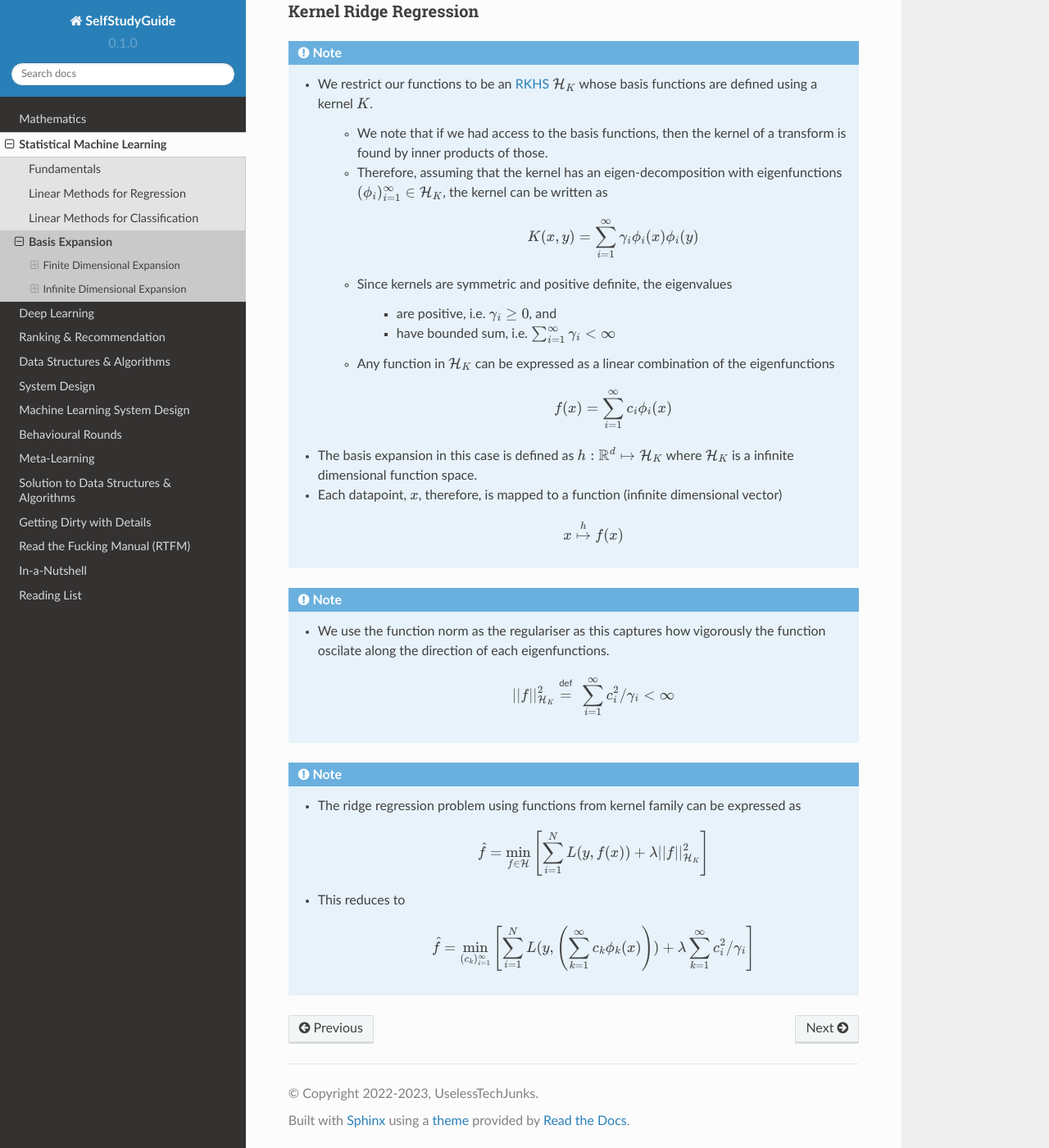
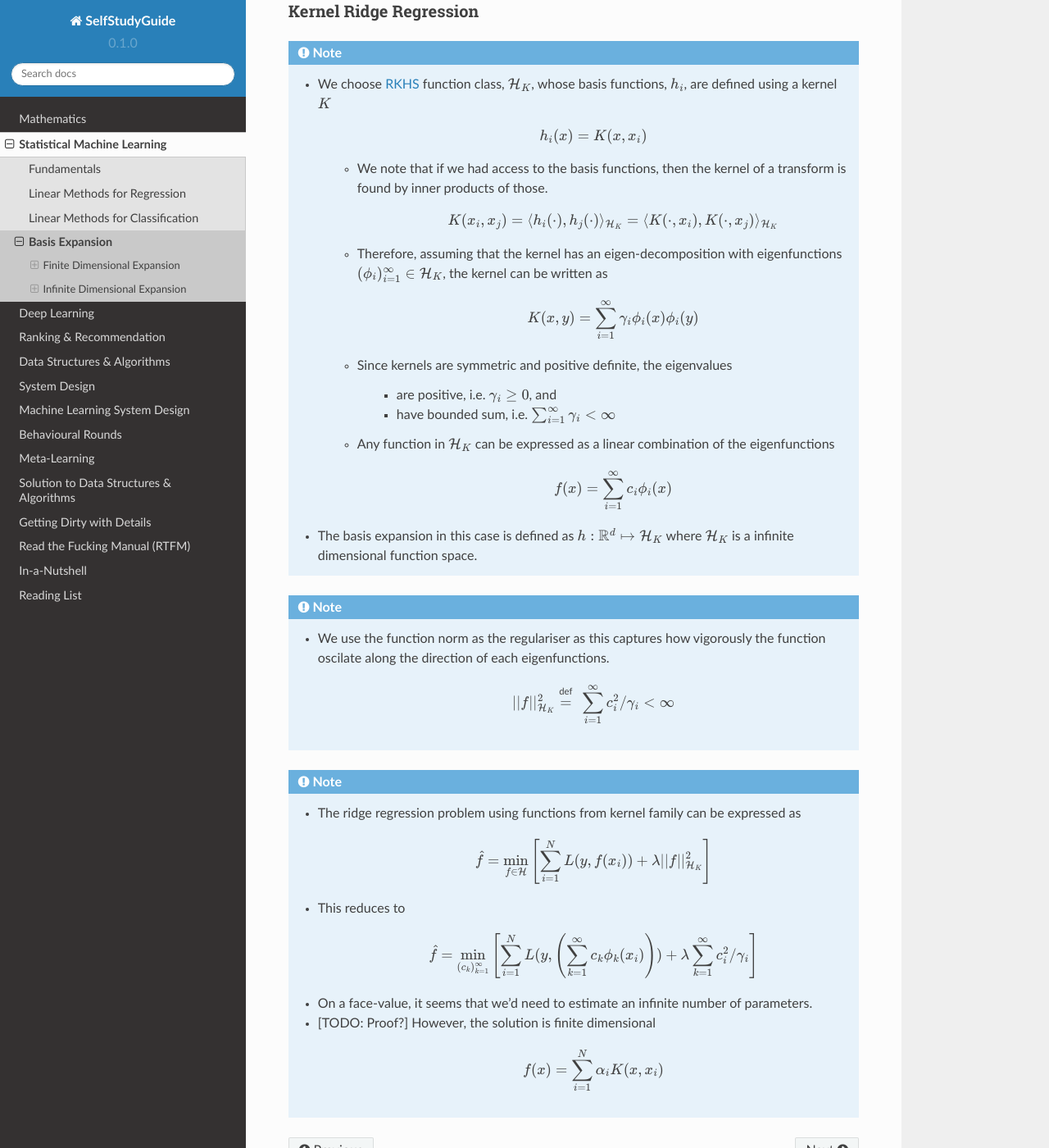
Before and after one commit to uselesstechjunks/leetcode, a Sphinx documentation site: the page built from docs/source/ml/basisexp.rst, in a window 1280 px wide and 1400 px high, scrolled down 5317 px. Shown: the whole window at 82% size. Built offline with Sphinx 7.4.7 and the Read the Docs theme 2.0.0, drawn with Linux system fonts in a browser that asks for light colours; some of the changed text lies outside the part shown.

Commit message:
Update basisexp.rst

```diff
--- a/docs/source/ml/basisexp.rst
+++ b/docs/source/ml/basisexp.rst
@@ -162,9 +162,13 @@ Infinite Dimensional Expansion
 Kernel Ridge Regression
 ==================================================================================
 .. note::
-	* We restrict our functions to be an `RKHS <https://en.wikipedia.org/wiki/Reproducing_kernel_Hilbert_space>`_ :math:`\mathcal{H}_K` whose basis functions are defined using a kernel :math:`K`.
+	* We choose `RKHS <https://en.wikipedia.org/wiki/Reproducing_kernel_Hilbert_space>`_ function class, :math:`\mathcal{H}_K`, whose basis functions, :math:`h_i`, are defined using a kernel :math:`K`
+
+		.. math:: h_i(x)=K(x,x_i)
 
 		* We note that if we had access to the basis functions, then the kernel of a transform is found by inner products of those.
+
+			.. math:: K(x_i,x_j)=\langle h_i(\cdot), h_j(\cdot)\rangle_{{\mathcal{H}}_K}=\langle K(\cdot,x_i), K(\cdot,x_j)\rangle_{{\mathcal{H}}_K}
 		* Therefore, assuming that the kernel has an eigen-decomposition with eigenfunctions :math:`(\phi_i)_{i=1}^\infty\in\mathcal{H}_K`, the kernel can be written as
 
 			.. math:: K(x,y)=\sum_{i=1}^\infty \gamma_i\phi_i(x)\phi_i(y)
@@ -176,9 +180,6 @@ Kernel Ridge Regression
 
 			.. math:: f(x)=\sum_{i=1}^\infty c_i\phi_i(x)
 	* The basis expansion in this case is defined as :math:`h:\mathbb{R}^d\mapsto\mathcal{H}_K` where :math:`\mathcal{H}_K` is a infinite dimensional function space.
-	* Each datapoint, :math:`x`, therefore, is mapped to a function (infinite dimensional vector)
-
-		.. math:: x\overset{h}\mapsto f(x)
 
 .. note::
 	* We use the function norm as the regulariser as this captures how vigorously the function oscilate along the direction of each eigenfunctions.
@@ -188,7 +189,11 @@ Kernel Ridge Regression
 .. note::
 	* The ridge regression problem using functions from kernel family can be expressed as
 
-		.. math:: \hat{f}=\min_{f\in\mathcal{H}}\left[\sum_{i=1}^N L(y,f(x))+\lambda ||f||^2_{\mathcal{H}_K}\right]
+		.. math:: \hat{f}=\min_{f\in\mathcal{H}}\left[\sum_{i=1}^N L(y,f(x_i))+\lambda ||f||^2_{\mathcal{H}_K}\right]
 	* This reduces to
 
-		.. math:: \hat{f}=\min_{(c_k)_{i=1}^\infty}\left[\sum_{i=1}^N L(y,\left(\sum_{k=1}^\infty c_k\phi_k(x)\right))+\lambda \sum_{k=1}^\infty c_i^2/\gamma_i\right]
+		.. math:: \hat{f}=\min_{(c_k)_{k=1}^\infty}\left[\sum_{i=1}^N L(y,\left(\sum_{k=1}^\infty c_k\phi_k(x_i)\right))+\lambda \sum_{k=1}^\infty c_i^2/\gamma_i\right]
+	* On a face-value, it seems that we'd need to estimate an infinite number of parameters.
+	* [TODO: Proof?] However, the solution is finite dimensional
+
+		.. math:: f(x)=\sum_{i=1}^N\alpha_iK(x,x_i)
```
Also changed, not shown: other parts of docs/source/ml/basisexp.rst (+5 -5 lines).
